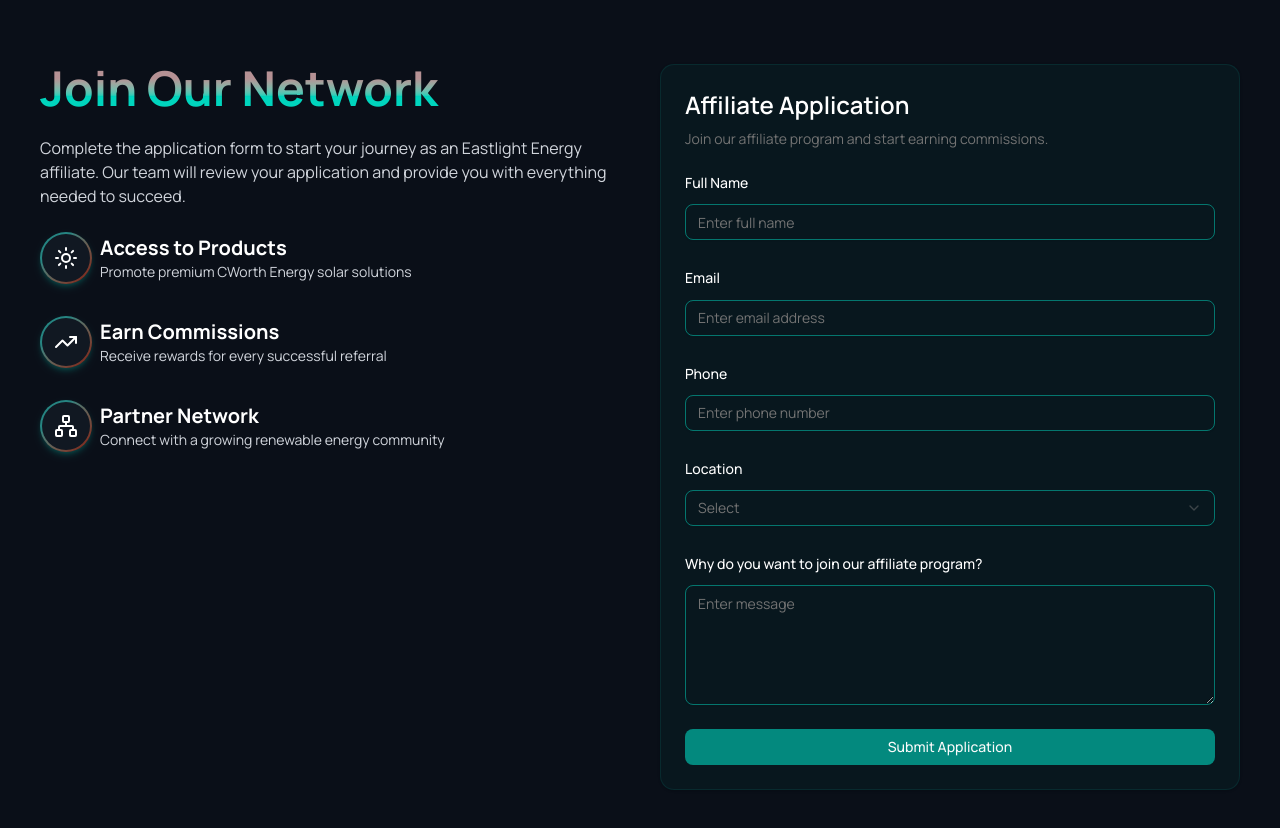
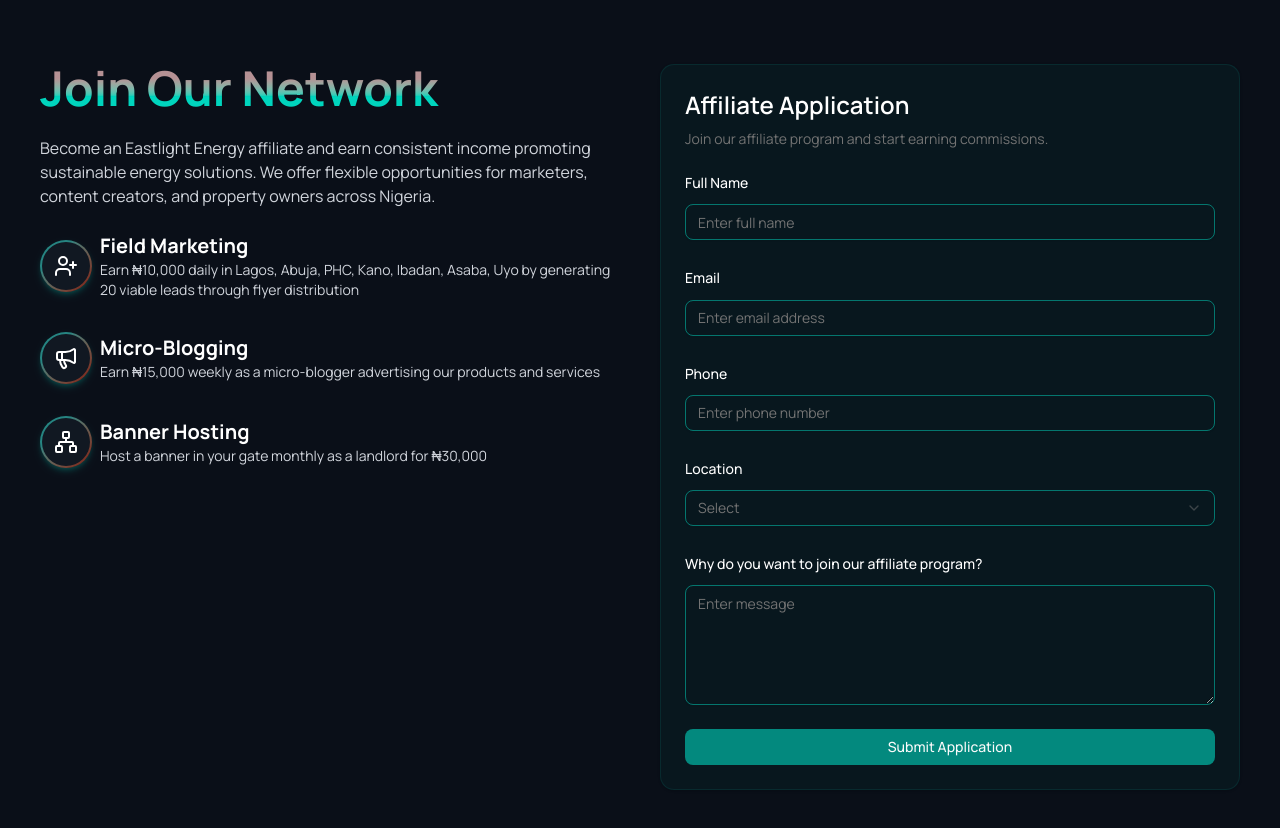
Before and after one commit to Nabeel-99/eastlight-energy, a Next.js app: page /affiliate-program in a window 1280 px wide. Shown: the part 2700-3528 px from the top of the page. Built offline with nearby package versions, Linux system fonts and the light colour scheme.

Commit message:
repolish home page, change item details on affiliate page

```diff
--- a/app/(root)/affiliate-program/page.tsx
+++ b/app/(root)/affiliate-program/page.tsx
@@ -5,7 +5,6 @@
   CheckCircle,
   Megaphone,
   Network,
-  Sun,
   TrendingUp,
   UserPlus,
   Zap,
@@ -128,18 +127,21 @@
 
   const items = [
     {
-      title: "Access to Products",
-      description: "Promote premium CWorth Energy solar solutions",
-      icon: <Sun className="size-6" />,
+      title: "Field Marketing",
+      description:
+        "Earn ₦10,000 daily in Lagos, Abuja, PHC, Kano, Ibadan, Asaba, Uyo by generating 20 viable leads through flyer distribution",
+      icon: <UserPlus className="size-6" />,
     },
     {
-      title: "Earn Commissions",
-      description: "Receive rewards for every successful referral",
-      icon: <TrendingUp className="size-6" />,
+      title: "Micro-Blogging",
+      description:
+        "Earn ₦15,000 weekly as a micro-blogger advertising our products and services",
+      icon: <Megaphone className="size-6" />,
     },
     {
-      title: "Partner Network",
-      description: "Connect with a growing renewable energy community",
+      title: "Banner Hosting",
+      description:
+        "Host a banner in your gate monthly as a landlord for ₦30,000",
       icon: <Network className="size-6" />,
     },
   ];
@@ -326,9 +328,10 @@
             Join Our Network
           </h2>
           <p className="text-base form-desc text-gray-300">
-            Complete the application form to start your journey as an Eastlight
-            Energy affiliate. Our team will review your application and provide
-            you with everything needed to succeed.
+            Become an Eastlight Energy affiliate and earn consistent income
+            promoting sustainable energy solutions. We offer flexible
+            opportunities for marketers, content creators, and property owners
+            across Nigeria.
           </p>
           <div className="flex flex-col gap-8 form-items">
             {items.map((item, index) => (
--- a/components/sections/Stats.tsx
+++ b/components/sections/Stats.tsx
@@ -28,7 +28,7 @@
       icon: <Star className="w-6 h-6" />,
     },
     {
-      number: 10,
+      number: 4,
       suffix: "+",
       label: "Years Experience",
       icon: <Award className="w-6 h-6" />,
```
